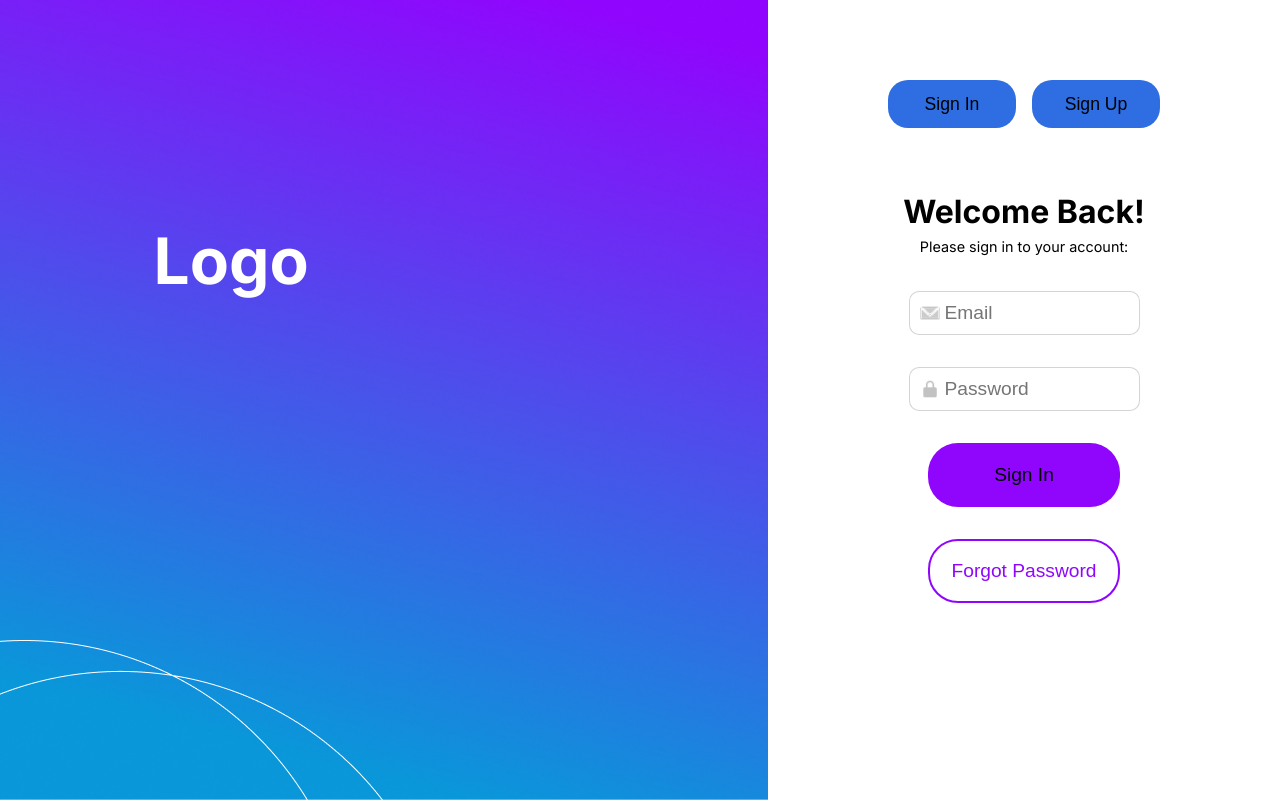
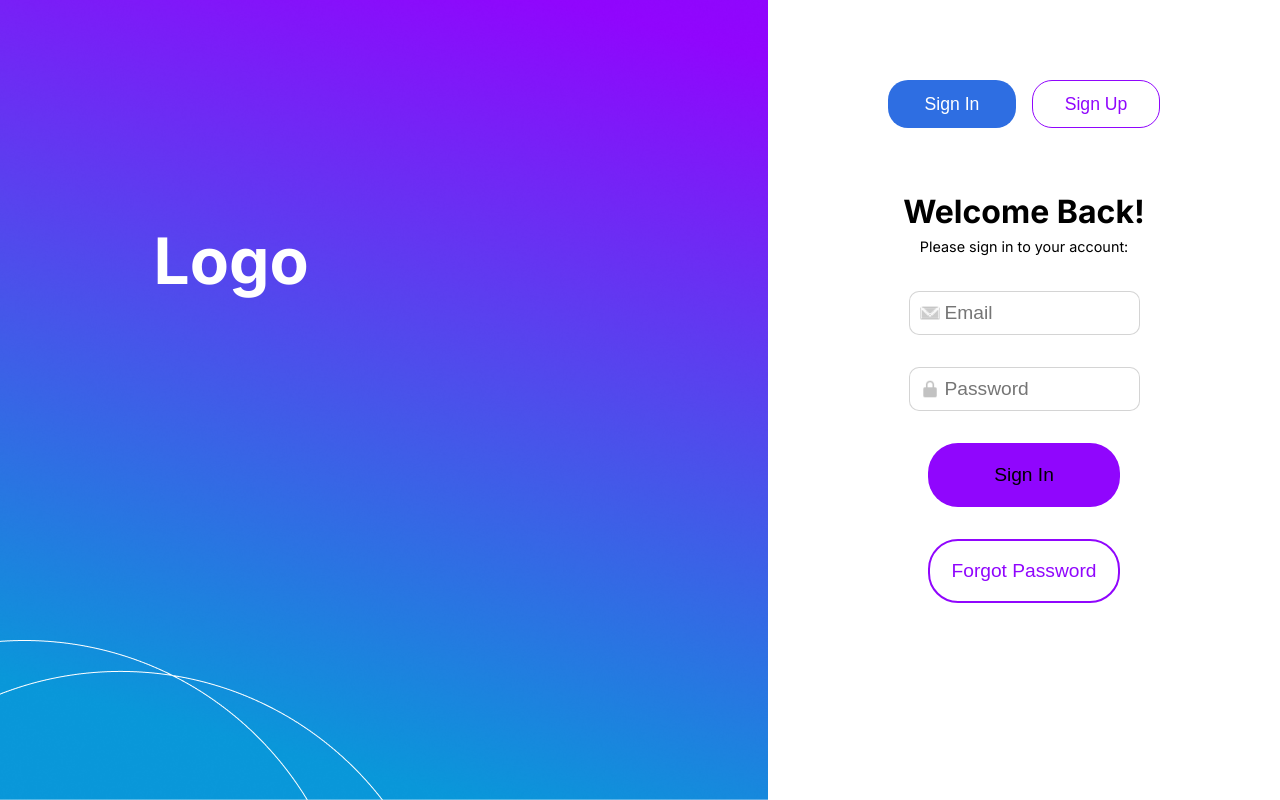
Before and after one commit to Issa-Abbani/Anecdote, a React (Vite) app: page / in a window 1280 px wide. Built offline with nearby package versions, Linux system fonts and the light colour scheme; a web font is replaced by a local one.

Commit message:
Styling change to the signIn/signUp buttons

```diff
--- a/src/pages/Login.jsx
+++ b/src/pages/Login.jsx
@@ -23,8 +23,8 @@ return (
     ):(
     <aside className={styles.form}>
       <div className={styles.signNav}>
-        <button className={styles.signBtn} onClick={() => setIsUser(true)}>Sign In</button>
-        <button className={styles.signBtn} onClick={() => setIsUser(false)}>Sign Up</button>
+        <button className={`${styles.signBtn} ${(isUser) ? styles.active : ""}`} onClick={() => setIsUser(true)}>Sign In</button>
+        <button className={`${styles.signBtn} ${(!isUser) ? styles.active : ""}`} onClick={() => setIsUser(false)}>Sign Up</button>
       </div>
       {isUser ? (
         <SignIn onForget = {forgetPassword} />
--- a/src/styles/Login.module.css
+++ b/src/styles/Login.module.css
@@ -53,14 +53,21 @@ h1{
 }
 
 .signBtn{
-  background-color: #2E6EE2;
+  background-color: transparent;
+  color: #9006FD;
   width: 10vw;
   height: 6vh;
   border-radius: 20px;
-  border: none;
+  border: 1px solid #9006FD;
   font-size: 1.1rem;
   cursor: pointer;
-  transition: .2s;
+  transition: .2s ease-in-out;
+}
+
+.signBtn.active{
+  background-color: #2E6EE2;
+  border: none;
+  color: white;
 }
 
 .signBtn:hover{
```
